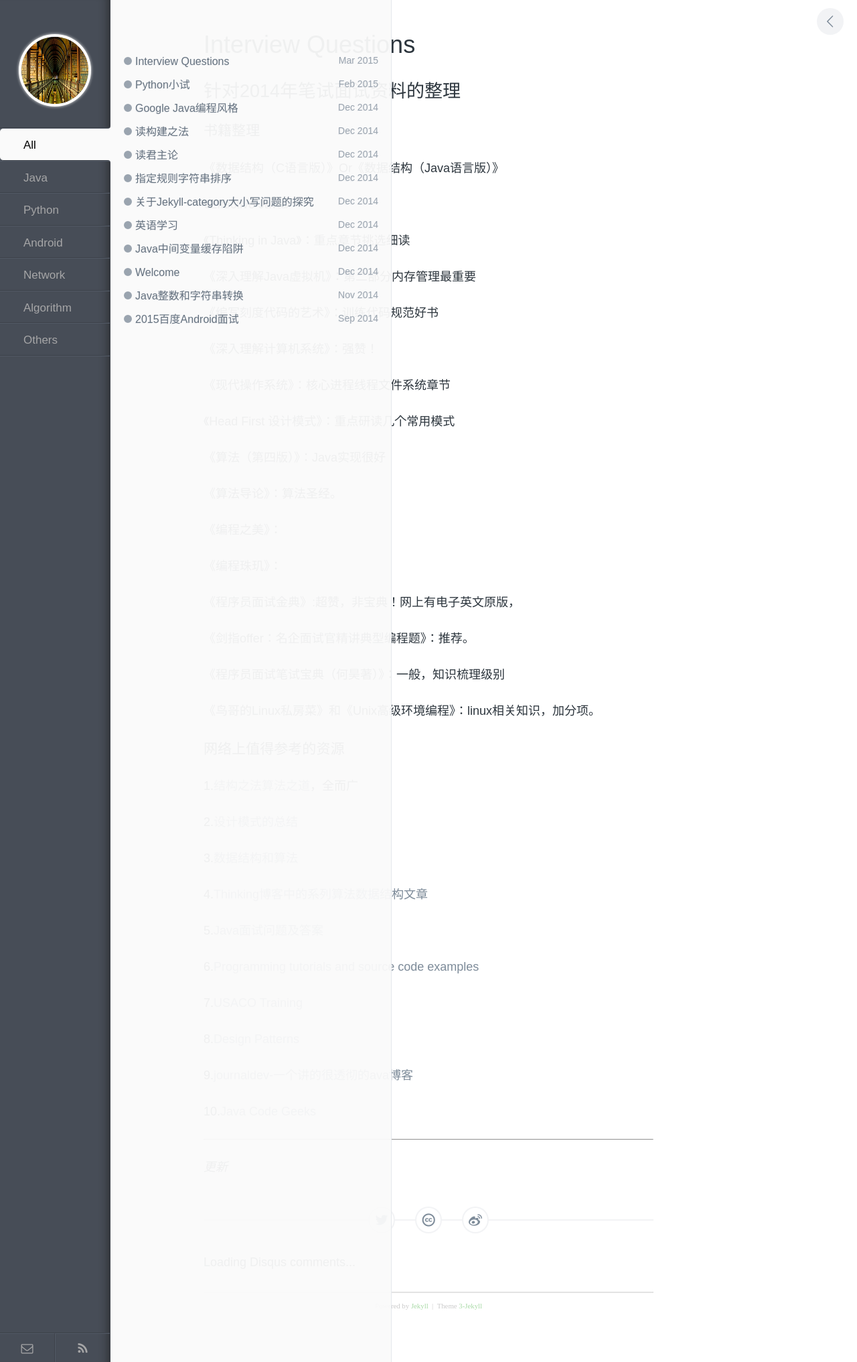
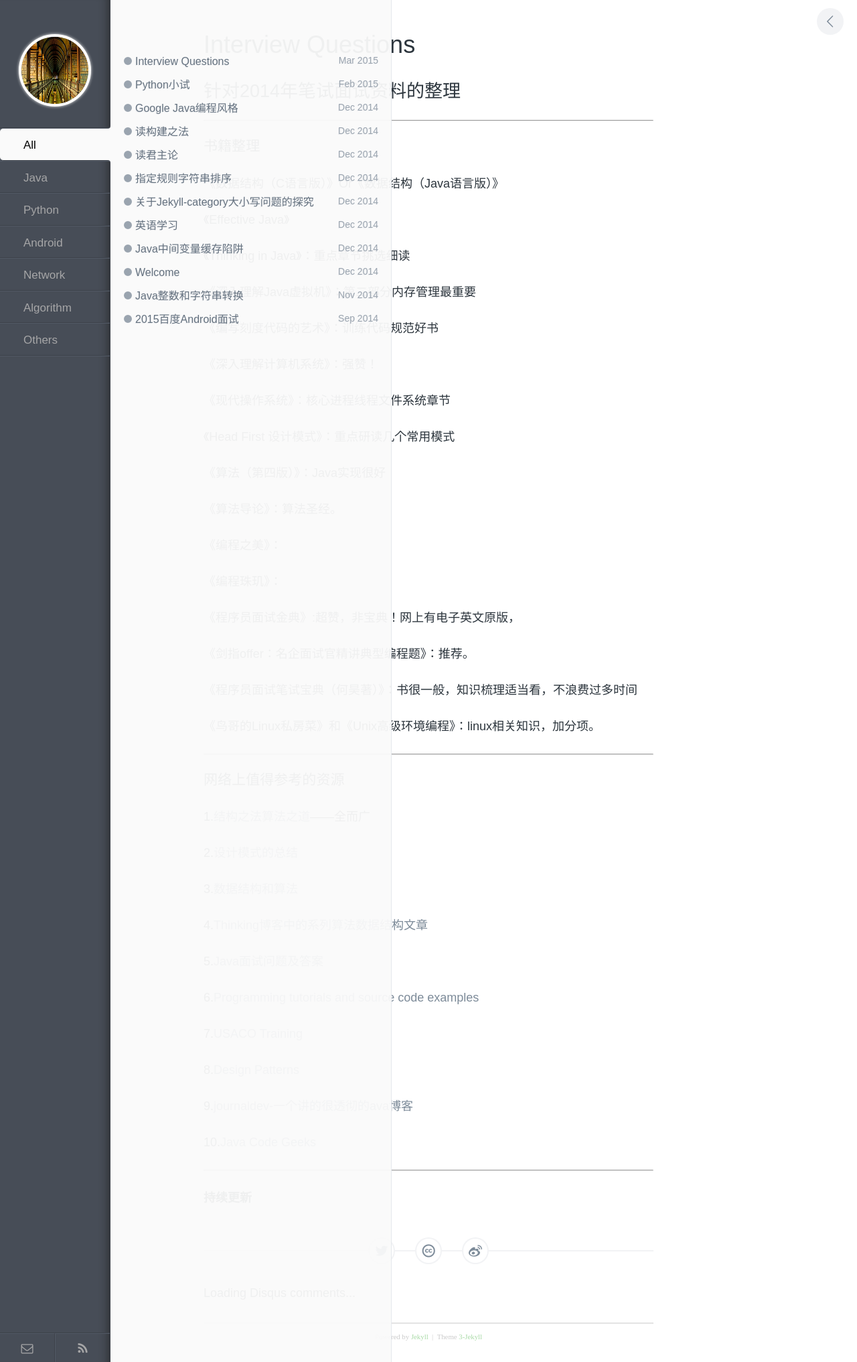
Before and after one commit to enlipan/enlipan.github.io, a Jekyll site: the page built from _posts/2015-3-8-interview-knowledge.md, in a window 1280 px wide. Shown: the whole page at 67% size. Built offline with Jekyll 4.4.1, drawn with Linux system fonts in a browser that asks for light colours; comment, search, counter and statistics services are not loaded.

Commit message:
update interview knowledge

```diff
--- a/_posts/2015-3-8-interview-knowledge.md
+++ b/_posts/2015-3-8-interview-knowledge.md
@@ -4,6 +4,8 @@ title: Interview Questions
 category: others
 ---
 ##针对2014年笔试面试资料的整理
+
+---
 
 ###书籍整理
 
@@ -36,13 +38,15 @@ category: others
 
 《剑指offer：名企面试官精讲典型编程题》：推荐。
 
-《程序员面试笔试宝典（何昊著）》：一般，知识梳理级别
+《程序员面试笔试宝典（何昊著）》：书很一般，知识梳理适当看，不浪费过多时间
 
 《鸟哥的Linux私房菜》和《Unix高级环境编程》：linux相关知识，加分项。
 
+---
+
 ###网络上值得参考的资源
 
-1.[结构之法算法之道](http://blog.csdn.net/v_july_v)，全而广
+1.[结构之法算法之道](http://blog.csdn.net/v_july_v)——全而广
 
 
 2.[设计模式的总结](http://blog.csdn.net/xtwolf008/article/details/8807006)
@@ -67,4 +71,4 @@ category: others
 10.[Java  Code Geeks](http://www.javacodegeeks.com/category/career/  "Career ")
 
 - - -
-*更新*
+**持续更新**
```
